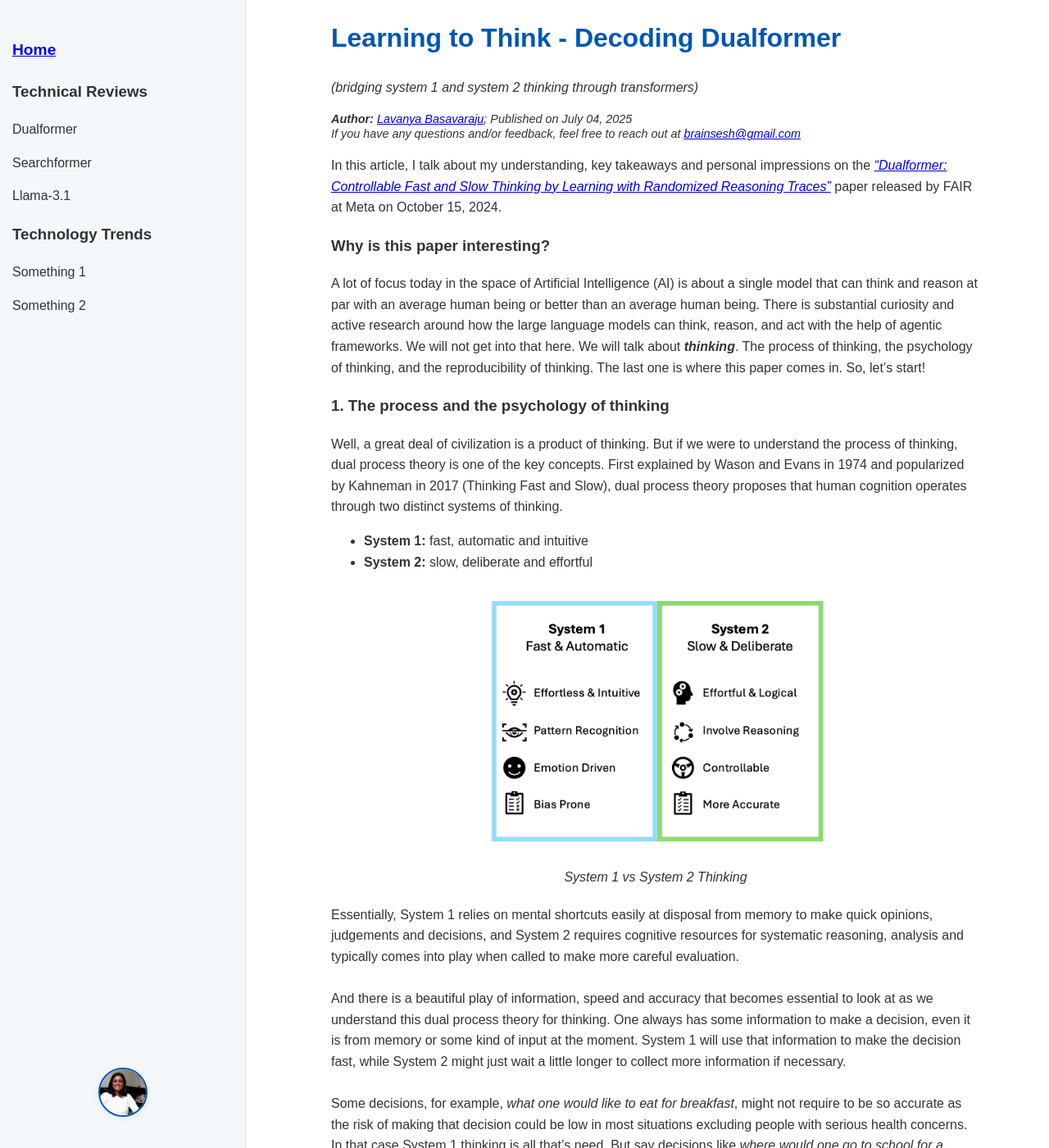
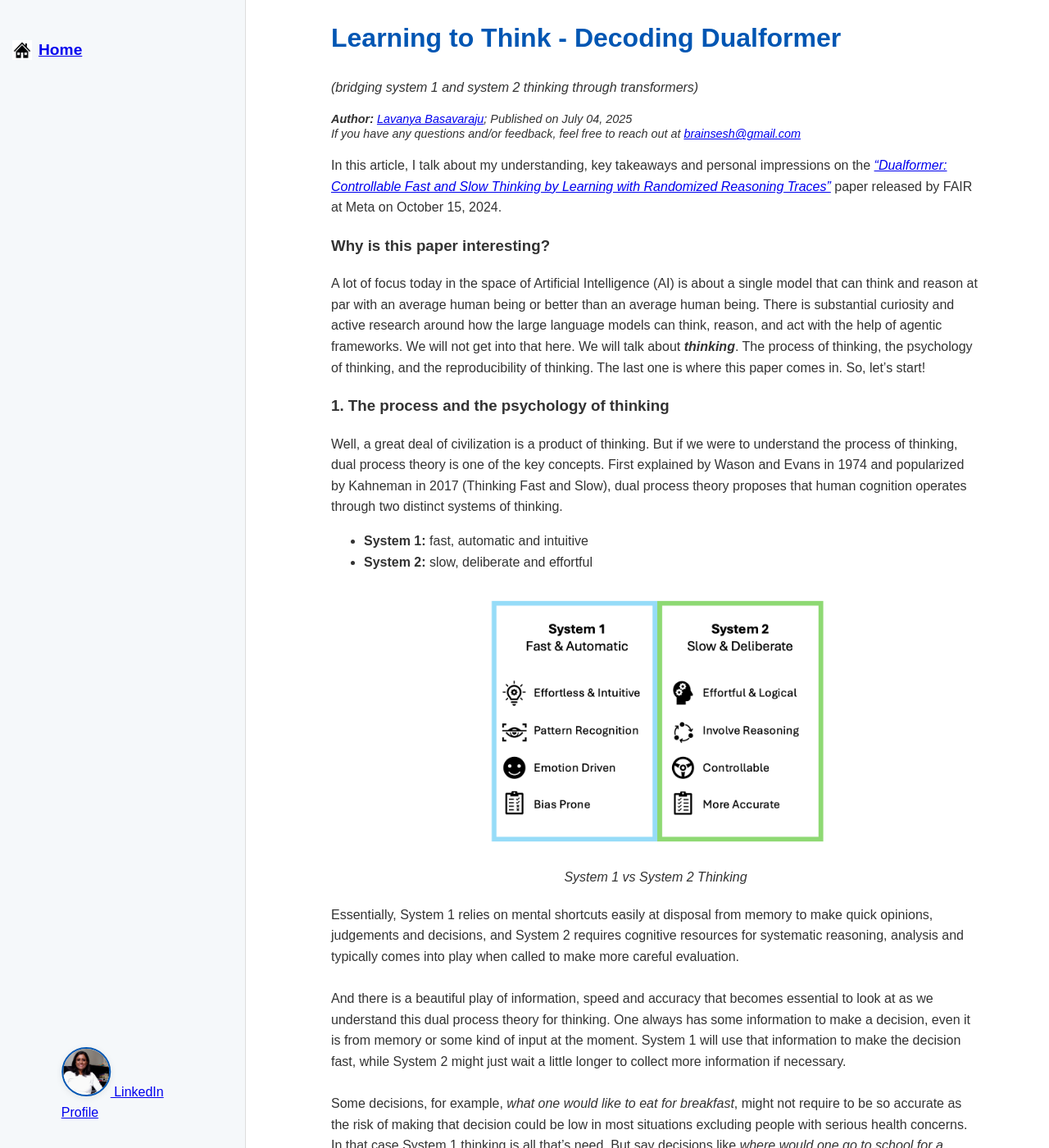
Before and after one commit to brainsesh/brainsesh.github.io, a Jekyll site: the page docs/dualformer/index.html, which Jekyll copies as it is, in a window 1280 px wide and 1400 px high. Shown: the whole window at 82% size. Built offline with Jekyll 4.4.1, drawn with Linux system fonts in a browser that asks for light colours.

Commit message:
change_070325

```diff
--- a/docs/dualformer/index.html
+++ b/docs/dualformer/index.html
@@ -91,7 +91,7 @@
             left: 50%;
             bottom: 30px;
             transform: translateX(-50%);
-            text-align: center;
+            text-align: left;
         }
         .sidebar-linkedin img.profile-pic {
             width: 56px;
@@ -110,21 +110,28 @@
 <body>
     <div class="container">
         <div class="sidebar">
-            <h2><a href="/index.html">Home</a></h2>
-            <h3>Technical Reviews</h3>
-            <ul>
-                <li><a href="/docs/dualformer/index.html">Dualformer</a></li>
-                <li><a href="/docs/the-art-of-brainstorming/index.html">Searchformer</a></li>
-                <li><a href="/docs/the-art-of-brainstorming/index.html">Llama-3.1</a></li>
-            </ul>
-            <h3>Technology Trends</h3>
-            <ul>
-                <li><a href="/docs/the-art-of-brainstorming/index.html">Something 1</a></li>
-                <li><a href="/docs/the-art-of-brainstorming/index.html">Something 2</a></li>
-            </ul>
+            <!-- <h2><a href="/index.html">Home</a></h2> -->
+            <h2>
+                <a href="/index.html" style="display: flex; align-items: center; gap: 8px;">
+                    <img src="/images/home.jpg" alt="Home" style="width: 24px; height: 24px; vertical-align: middle;">
+                    Home
+                </a>
+            </h2>
+            <!-- <h3>Technical Reviews</h3> -->
+            <!-- <ul> -->
+                <!-- <li><a href="/docs/dualformer/index.html">Dualformer</a></li> -->
+                <!-- <li><a href="/docs/the-art-of-brainstorming/index.html">Searchformer</a></li> -->
+                <!-- <li><a href="/docs/the-art-of-brainstorming/index.html">Llama-3.1</a></li> -->
+            <!-- </ul> -->
+            <!-- <h3>Technology Trends</h3> -->
+            <!-- <ul> -->
+                <!-- <li><a href="/docs/the-art-of-brainstorming/index.html">Something 1</a></li> -->
+                <!-- <li><a href="/docs/the-art-of-brainstorming/index.html">Something 2</a></li> -->
+            <!-- </ul> -->
             <div class="sidebar-linkedin">
                 <a href="https://www.linkedin.com/in/lavanya-basavaraju/" target="_blank" title="Connect on LinkedIn">
                     <img src="/images/LB_photo.jpg" alt="Lavanya Basavaraju" class="profile-pic" />
+                    LinkedIn Profile
                 </a>
             </div>
         </div>
```
Also changed, not shown: images/home.jpg (added).
